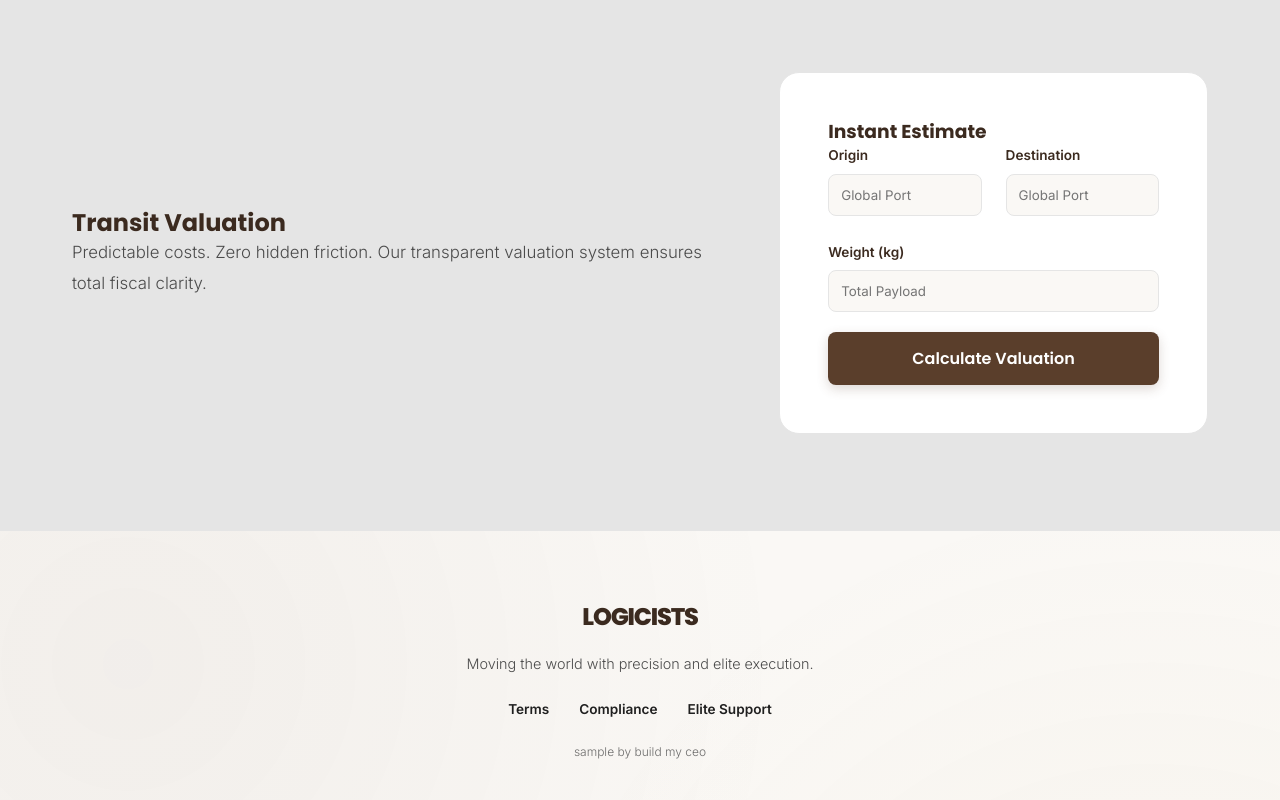
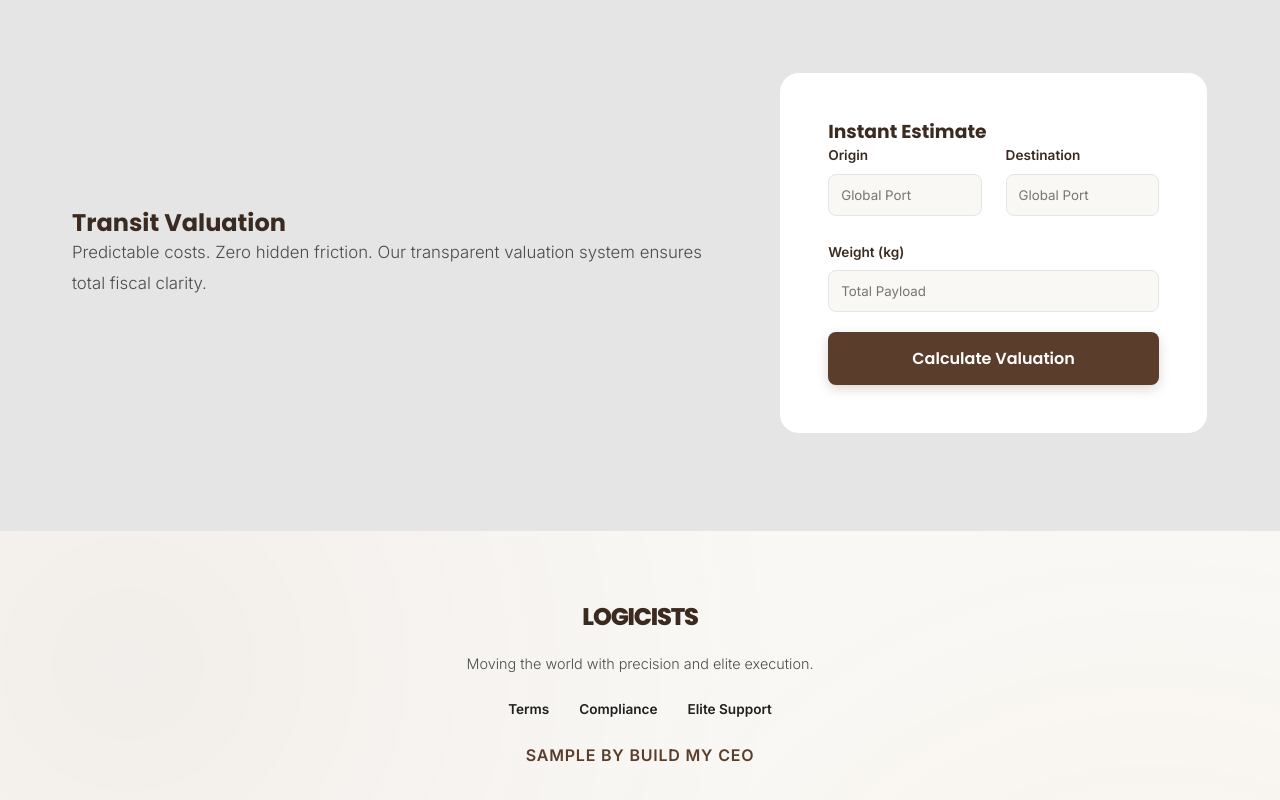
Before and after one commit to notclassx-sys/ecologist, a website built with Vite: page index.html in a window 1280 px wide. Shown: the part 3496-4296 px from the top of the page. Built offline with nearby package versions, Linux system fonts and the light colour scheme.

Commit message:
style: make footer branding larger and bolder

```diff
--- a/index.html
+++ b/index.html
@@ -327,7 +327,9 @@
         <a href="#" style="color: var(--text-main); text-decoration: none;">Compliance</a>
         <a href="#" style="color: var(--text-main); text-decoration: none;">Elite Support</a>
       </div>
-      <p style="font-size: 0.75rem; color: var(--text-muted); opacity: 0.8;">sample by build my ceo</p>
+      <p
+        style="font-size: 1rem; color: var(--primary); font-weight: 800; text-transform: uppercase; letter-spacing: 0.05em; margin-top: 10px;">
+        sample by build my ceo</p>
     </div>
   </footer>
 
```
